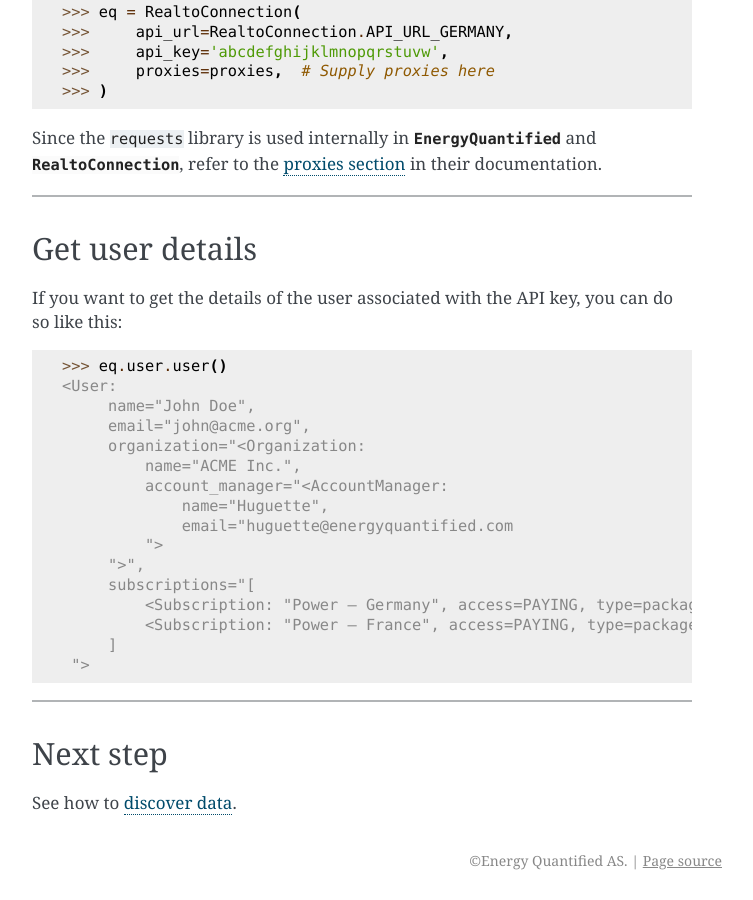
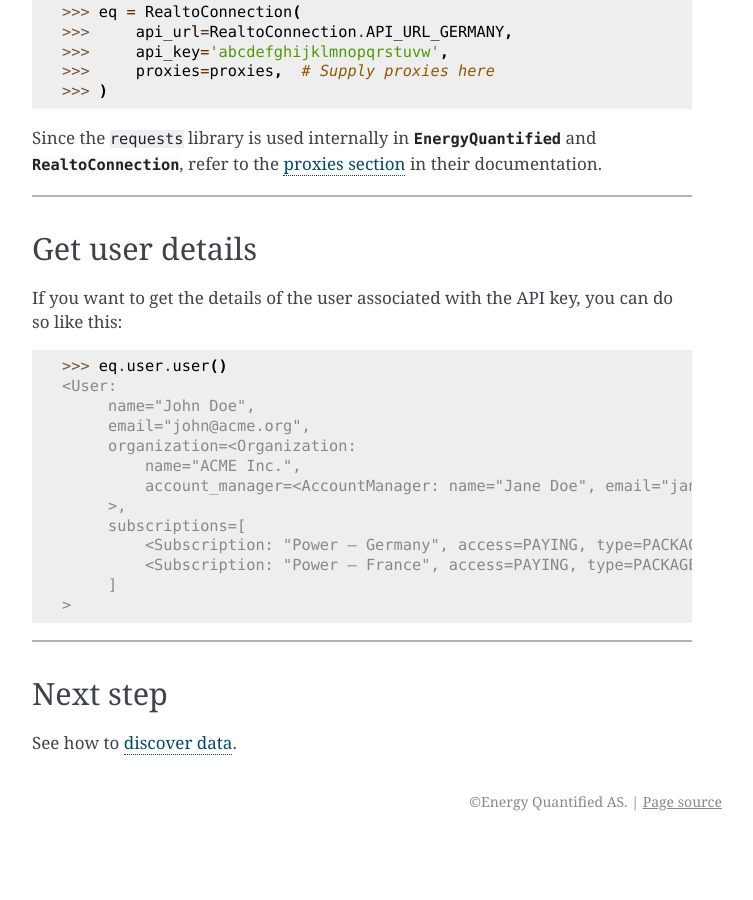
Before and after one commit to energyquantified/eq-python-client, a Sphinx documentation site: the page built from docs/userguide/auth.rst, in a window 1280 px wide and 900 px high, scrolled down 2608 px. Shown: the whole window, without its empty margins (388-1141 px from the left). Built offline with Sphinx 7.4.7, drawn with Linux system fonts in a browser that asks for light colours; after the commit the page ends 3449 px from its top, so only the background shows below that.

Commit message:
Fix str methods for User models

```diff
--- a/docs/userguide/auth.rst
+++ b/docs/userguide/auth.rst
@@ -152,18 +152,15 @@
    <User:
         name="John Doe",
         email="john@acme.org",
-        organization="<Organization:
+        organization=<Organization:
             name="ACME Inc.",
-            account_manager="<AccountManager:
-                name="Huguette",
-                email="huguette@energyquantified.com
-            ">
-        ">",
-        subscriptions="[
-            <Subscription: "Power – Germany", access=PAYING, type=package_area>,
-            <Subscription: "Power – France", access=PAYING, type=package_area>,
+            account_manager=<AccountManager: name="Jane Doe", email="jane.doe@example.com">
+        >,
+        subscriptions=[
+            <Subscription: "Power – Germany", access=PAYING, type=PACKAGE_AREA>,
+            <Subscription: "Power – France", access=PAYING, type=PACKAGE_AREA>
         ]
-    ">
+   >
 
 -----
 
```
Also changed, not shown: 1 other file.
